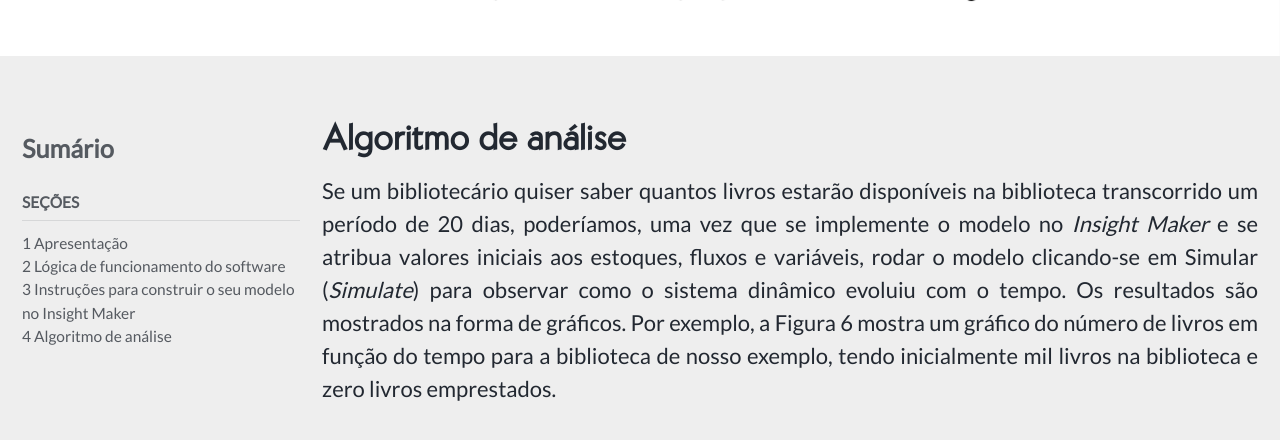
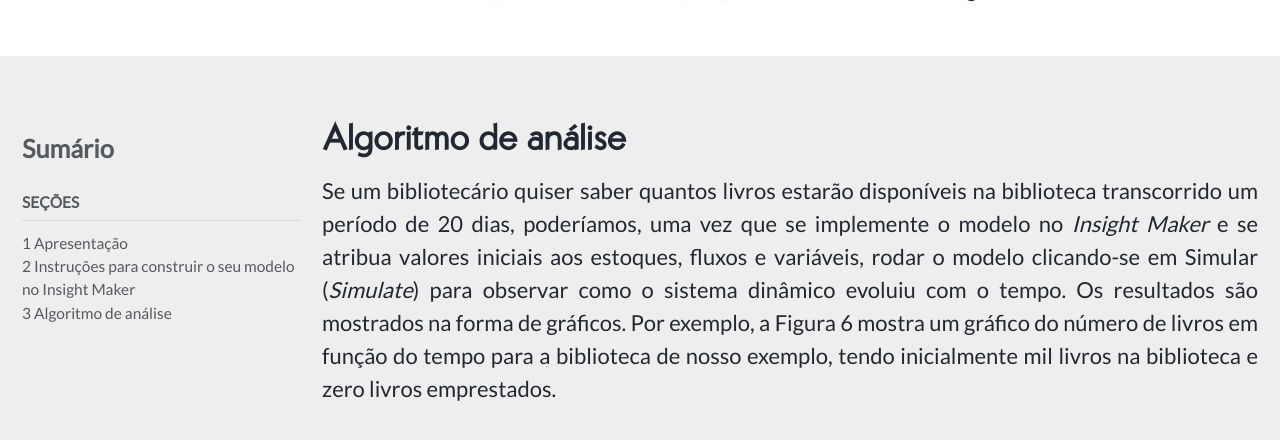
Before and after one commit to milenalauschner/MM, a Jekyll site: the page built from _pages/algoritmo.md, in a window 1280 px wide and 900 px high, scrolled down 306 px. Shown: the top 440 px of the window. Built offline with Jekyll 4.4.1, drawn with Linux system fonts in a browser that asks for light colours; cached includes are drawn as plain includes; nearby versions of some CDN libraries; comment, search, counter and statistics services are not loaded.

Commit message:
Update navigation.yml

```diff
--- a/_data/navigation.yml
+++ b/_data/navigation.yml
@@ -5,9 +5,7 @@ blogroll:
       children:
         - title: "1 Apresentação"
           url: https://milenalauschner.github.io/MM/apresentação/
-        - title: "2 Lógica de funcionamento do software"
-          url: https://milenalauschner.github.io/MM/funcionamento/
-        - title: "3 Instruções para construir o seu modelo no Insight Maker"
+        - title: "2 Instruções para construir o seu modelo no Insight Maker"
           url: https://milenalauschner.github.io/MM/instruções/
-        - title: "4 Algoritmo de análise"
+        - title: "3 Algoritmo de análise"
           url: https://milenalauschner.github.io/MM/algoritmo/
```
